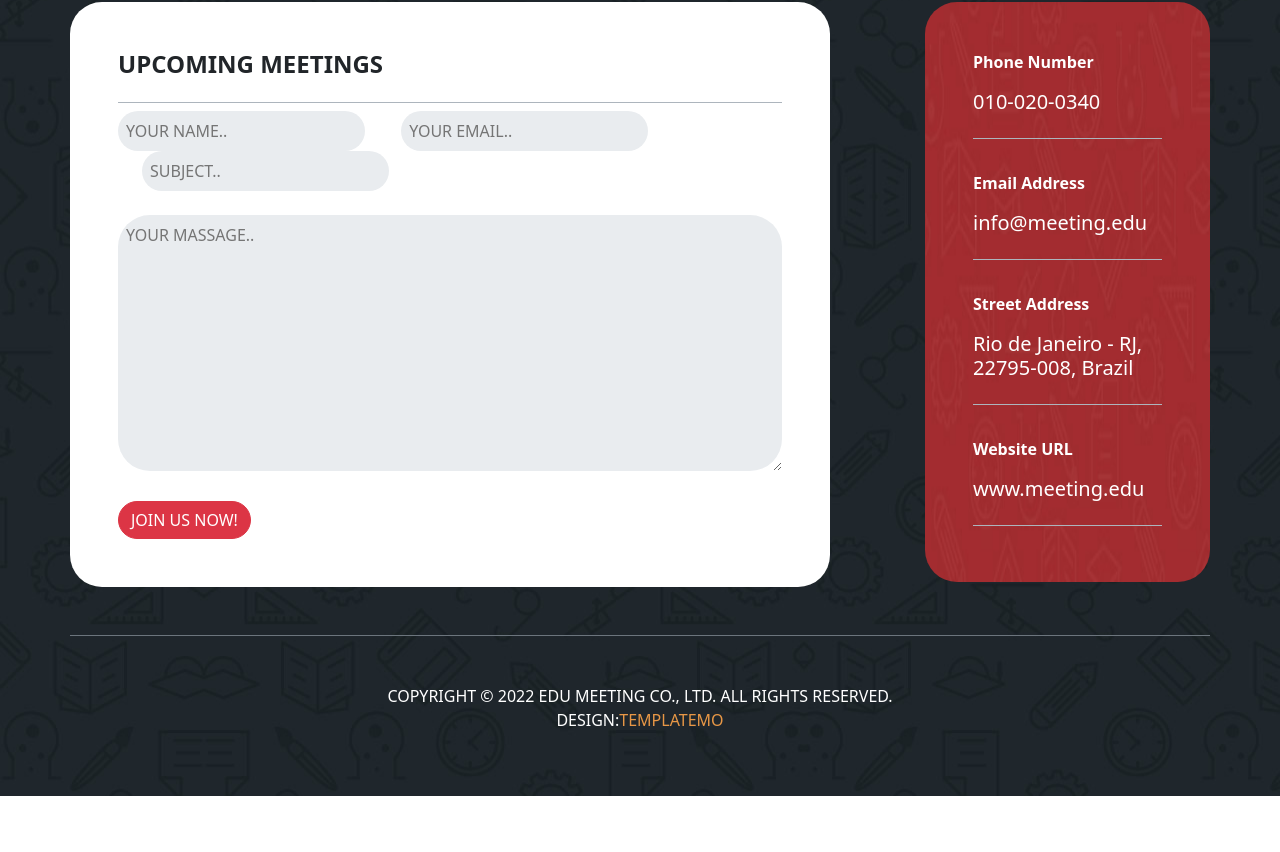
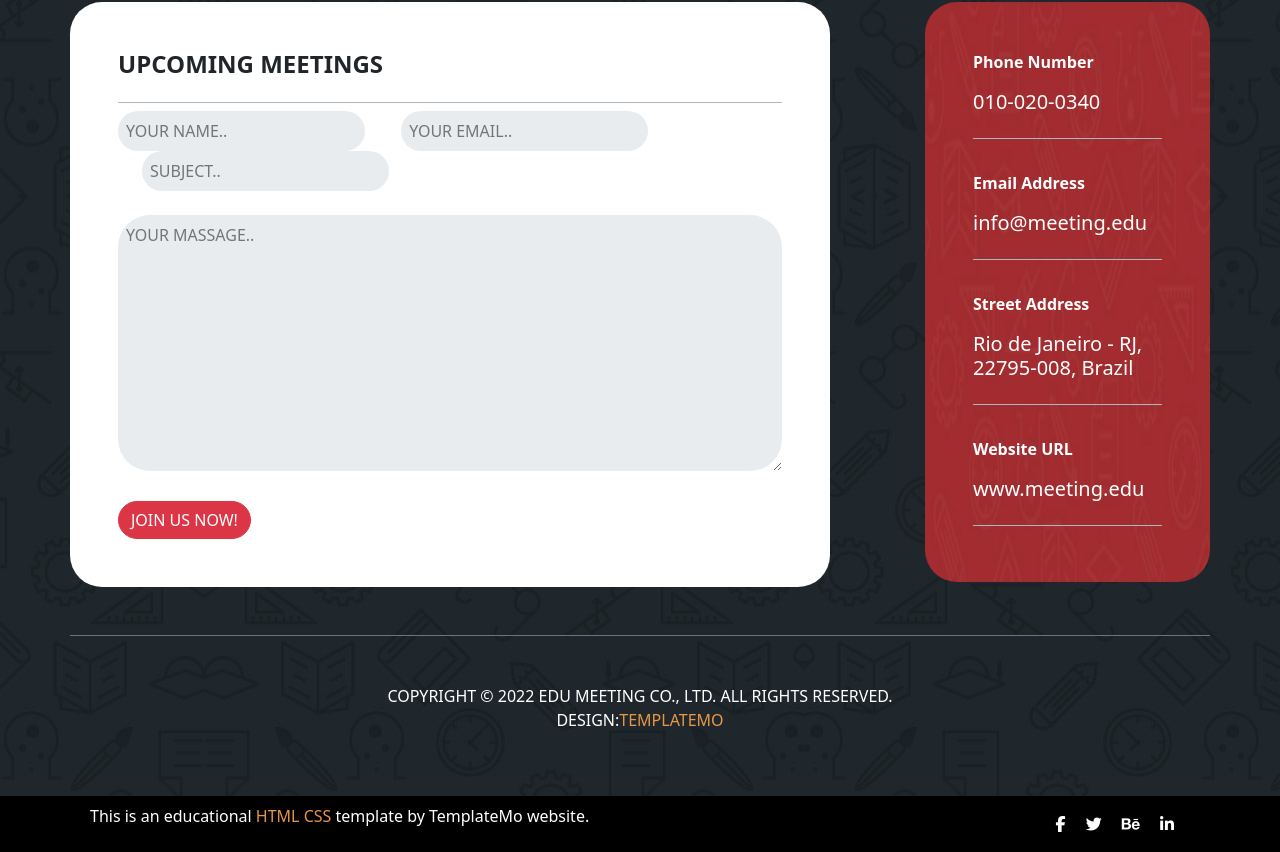
Before and after one commit to FajilatulJunnat/Edu-meeting-project, a plain HTML site: page index.html in a window 1280 px wide. Shown: the part 4149-5001 px from the top of the page. Before the commit the page ends 4945 px from the top, so only its background shows below. Drawn offline with nearby package versions, Linux system fonts and the light colour scheme.

Commit message:
footer done

```diff
--- a/index.html
+++ b/index.html
@@ -11,6 +11,8 @@
   href="https://cdn.jsdelivr.net/npm/swiper@11/swiper-bundle.min.css"/>
   <!--bootstrap link-->
     <link href="https://cdn.jsdelivr.net/npm/bootstrap@5.3.2/dist/css/bootstrap.min.css" rel="stylesheet" integrity="sha384-T3c6CoIi6uLrA9TneNEoa7RxnatzjcDSCmG1MXxSR1GAsXEV/Dwwykc2MPK8M2HN" crossorigin="anonymous">
+    <!--fontawesome-->
+    <script src="https://kit.fontawesome.com/88125b6bbe.js" crossorigin="anonymous"></script>
 </head>
 <body>
     <!--navber-->
@@ -432,6 +434,20 @@ cursus ullamcorper.</p>
         </div>
 
       </section>
+      <footer class="bg-black text-white">
+        <div class="container">
+          <div class="d-flex justify-content-between align-items-center p-2 align-content-center flex-lg-row flex-column">
+            <p>This is an educational <span class="fact-head">HTML CSS</span> template by TemplateMo website.</p>
+            <div>
+              <a href="#" ><i class="fa-brands fa-facebook-f pe-3 foo-icon text-white"></i></a>
+              <a href="#">  <i class="fa-brands fa-twitter pe-3 foo-icon text-white"></i></a>
+                <a href="#"> <i class="fa-brands fa-behance pe-3 foo-icon text-white"></i></a>
+                  <a href="#"> <i class="fa-brands fa-linkedin-in pe-3 foo-icon text-white"></i></a>
+            </div>
+          </div>
+        </div>
+
+      </footer>
 
       <script src="https://cdn.jsdelivr.net/npm/swiper@11/swiper-bundle.min.js"></script>
 <script src="https://cdn.jsdelivr.net/npm/bootstrap@5.3.2/dist/js/bootstrap.min.js" integrity="sha384-BBtl+eGJRgqQAUMxJ7pMwbEyER4l1g+O15P+16Ep7Q9Q+zqX6gSbd85u4mG4QzX+" crossorigin="anonymous"></script>
--- a/style.css
+++ b/style.css
@@ -184,3 +184,8 @@ width: 100%;
     background-position: center;
 
 }
+/*footer*/
+.foo-icon:hover{
+  color:#f8a048ed !important;
+
+}
```
